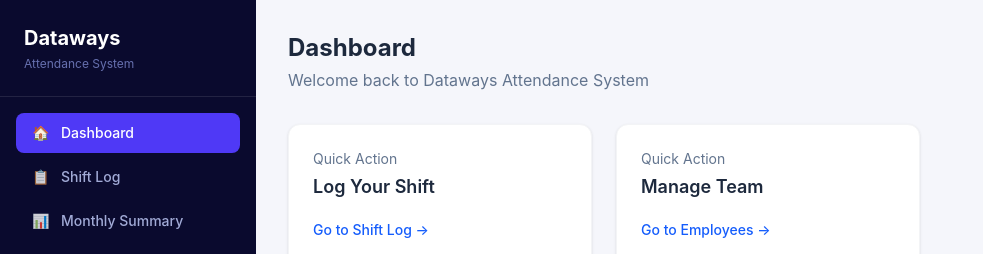
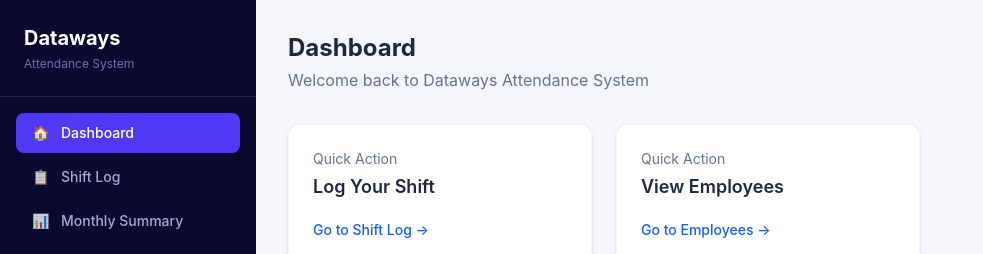
Before and after one commit to sebinsbn8-maker/dataways-attendance, a React (Vite) app in the folder frontend/: page /dashboard in a window 1280 px wide. Shown: the top 254 px of the page, without its empty margins (0-983 px from the left). Built offline with nearby package versions, Linux system fonts and the light colour scheme.

Commit message:
Show role-based label on Employees dashboard card

```diff
--- a/frontend/src/pages/Dashboard.jsx
+++ b/frontend/src/pages/Dashboard.jsx
@@ -1,8 +1,9 @@
 import Layout from '../components/Layout';
-import { getUserName } from '../utils/auth';
+import { getUserName, isAdmin } from '../utils/auth';
 
 function Dashboard() {
   const userName = getUserName();
+  const admin = isAdmin();
 
   return (
     <Layout>
@@ -24,7 +25,9 @@
 
           <div className="bg-white rounded-xl shadow-sm border border-gray-100 p-6">
             <p className="text-sm text-slate-500 mb-1">Quick Action</p>
-            <h2 className="text-lg font-semibold text-slate-800 mb-4">Manage Team</h2>
+            <h2 className="text-lg font-semibold text-slate-800 mb-4">
+              {admin ? 'Manage Team' : 'View Employees'}
+            </h2>
             <a href="/employees" className="text-blue-600 text-sm font-medium hover:underline">
               Go to Employees →
             </a>
```
